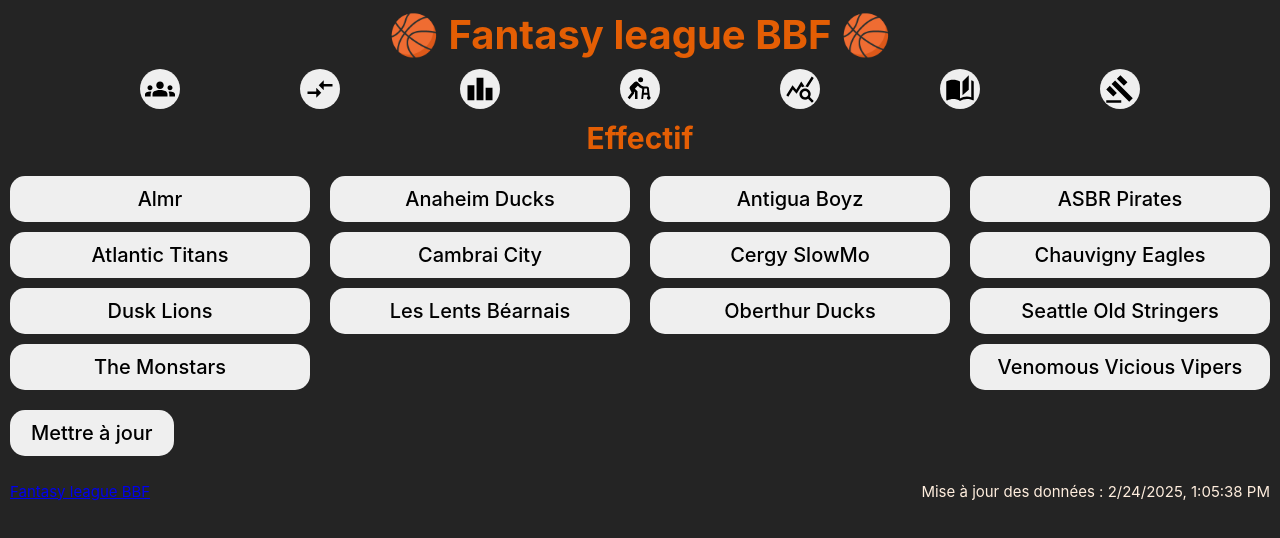
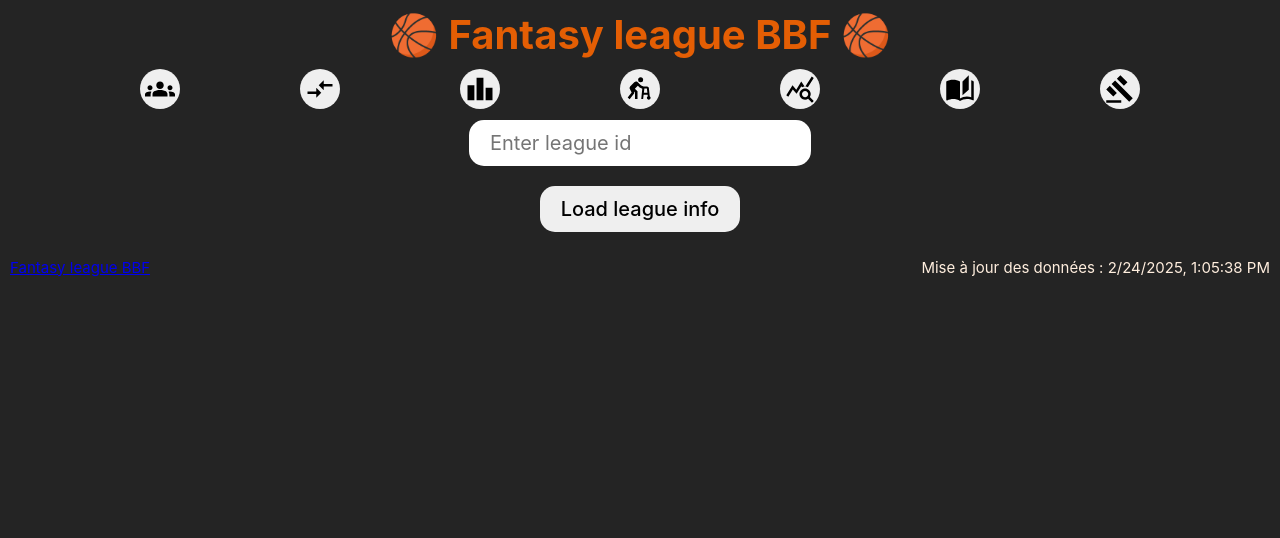
Before and after one commit to e-floran/fantasyLeagueHelper, a React (Vite) app: page / in a window 1280 px wide. Shown: the top 538 px of the page. Built offline with nearby package versions, Linux system fonts and the light colour scheme.

Commit message:
working on pub

```diff
--- a/src/App.tsx
+++ b/src/App.tsx
@@ -6,21 +6,22 @@
 import { useMemo, useState } from "react";
 import { getNewSalariesByPlayerId, getTeamTotals } from "./utils/utils";
 import { TeamDetailsData } from "./utils/types";
-import { InjuryReport } from "./pages/InjuryReport";
+// import { InjuryReport } from "./pages/InjuryReport";
 import rosters from "./assets/teams/rosters.json";
 // import rostersNew from "./assets/teams/rostersNew.json";
 import { Footer } from "./components/Footer";
 import { Trade } from "./pages/Trade";
-import { dailyUpdate } from "./scripts/dailyUpdate";
-import { CustomButton } from "./components/generic/CustomButton";
+// import { dailyUpdate } from "./scripts/dailyUpdate";
+// import { CustomButton } from "./components/generic/CustomButton";
 import { LeagueRules } from "./pages/LeagueRules";
 import { AdvancedStats } from "./pages/AdvancedStats";
 import { History } from "./pages/History";
+import { Home } from "./pages/Home";
 
 function App() {
   const [activeTeamId, setActiveTeamId] = useState(0);
   const [selectedKeepers, setSelectedKeepers] = useState<number[]>([]);
-  const { teams, unpickablePlayers } = rosters;
+  const { teams } = rosters;
 
   const dataByTeamId = useMemo(() => {
     const dataMap = new Map<number, TeamDetailsData>();
@@ -36,14 +37,15 @@
     return dataMap;
   }, [selectedKeepers, teams]);
 
-  const isLocal = location.hostname === "localhost";
+  // const isLocal = location.hostname === "localhost";
 
   return (
     <>
       <Header setSelectedKeepers={setSelectedKeepers} />
       <Routes>
+        <Route path="/" element={<Home />} />
         <Route
-          path="/"
+          path="/teamDetails"
           element={
             <TeamDetails
               selectedKeepers={selectedKeepers}
@@ -59,17 +61,17 @@
           element={<TeamsSummary dataByTeamId={dataByTeamId} />}
         />
         <Route path="/trade" element={<Trade dataByTeamId={dataByTeamId} />} />
-        <Route
+        {/* <Route
           path="/injuries"
           element={<InjuryReport injuredPlayers={unpickablePlayers} />}
-        />
+        /> */}
         <Route path="/rules" element={<LeagueRules />} />
         <Route path="/advanced" element={<AdvancedStats />} />
         <Route path="/history" element={<History />} />
       </Routes>
-      {isLocal && (
+      {/* {isLocal && (
         <CustomButton buttonText="Mettre à jour" onClickButton={dailyUpdate} />
-      )}
+      )} */}
       <Footer lastUpdate={new Date(rosters.lastUpdate)} />
     </>
   );
--- /dev/null
+++ b/src/components/generic/CustomInput.tsx
@@ -0,0 +1,30 @@
+import { CSSProperties, Dispatch, SetStateAction } from "react";
+import { createStyles } from "../../utils/style";
+
+interface ButtonProps {
+  value: string;
+  onChange: Dispatch<SetStateAction<string>>;
+  placeholder: string;
+}
+export const CustomInput = ({ value, onChange, placeholder }: ButtonProps) => {
+  const styles = createStyles<CSSProperties>()({
+    input: {
+      borderRadius: "0.75rem",
+      border: "1px solid transparent",
+      padding: "0.5rem 1rem",
+      fontSize: "1rem",
+      fontFamily: "inherit",
+      width: "15rem",
+    },
+  });
+
+  return (
+    <input
+      type="text"
+      style={styles.input}
+      value={value}
+      onChange={(event) => onChange(event.currentTarget.value)}
+      placeholder={placeholder}
+    />
+  );
+};
--- /dev/null
+++ b/src/pages/Home.tsx
@@ -0,0 +1,26 @@
+import { useState } from "react";
+import { CustomButton } from "../components/generic/CustomButton";
+import { CustomInput } from "../components/generic/CustomInput";
+
+export const Home = () => {
+  const [leagueId, setLeagueId] = useState("");
+  return (
+    <main>
+      <form
+        style={{
+          display: "flex",
+          flexFlow: "column nowrap",
+          alignItems: "center",
+          gap: "1rem",
+        }}
+      >
+        <CustomInput
+          value={leagueId}
+          onChange={setLeagueId}
+          placeholder="Enter league id"
+        />
+        <CustomButton buttonText="Load league info" onClickButton={() => {}} />
+      </form>
+    </main>
+  );
+};
```
Also changed, not shown: src/context/DataContext.tsx (added, +27 -0 lines).
